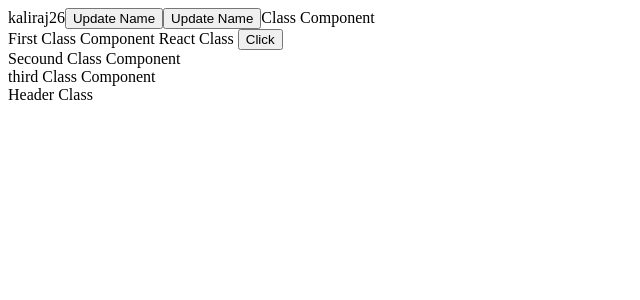
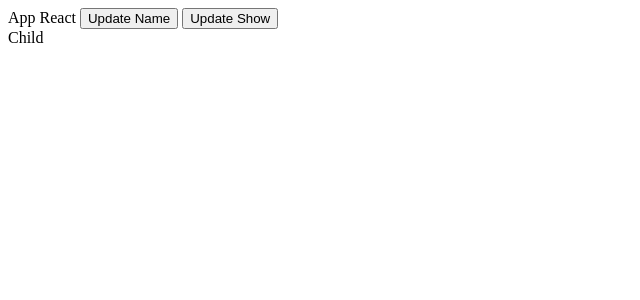
Before and after one commit to kalisubbaiya/react-js, a React (Create React App) app in the folder react-app/my-project/: page / in a window 1280 px wide. Shown: the top 300 px of the page, without its empty margins (0-640 px from the left). Built offline with nearby package versions, Linux system fonts and the light colour scheme.

Commit message:
add react class workouts

```diff
--- a/react-app/my-project/src/App.js
+++ b/react-app/my-project/src/App.js
@@ -1,25 +1,25 @@
-import logo from './logo.svg';
-import './App.css';
+// rafce  - React Arrow Funtion Export Component
 
-function App() {
+import React, {useEffect, useState} from 'react'
+import Child from './Child';
+
+const App = () => {
+
+  const [name, setName]= useState("React");
+  const [show, setShow]= useState(true);
+
+  useEffect(()=>{
+    console.log("useEffect", "ComponentDidMount");
+  }, [name]);
+
   return (
-    <div className="App">
-      <header className="App-header">
-        <img src={logo} className="App-logo" alt="logo" />
-        <p>
-          Edit <code>src/App.js</code> and save to reload.
-        </p>
-        <a
-          className="App-link"
-          href="https://reactjs.org"
-          target="_blank"
-          rel="noopener noreferrer"
-        >
-          Learn React
-        </a>
-      </header>
+    <div>App{" "}
+      {name} {" "}
+      <button onClick={()=>setName("JS")}>Update Name</button> {" "}
+      <button onClick={()=>setShow(!show)}>Update Show</button>
+      {show ? <Child /> : null}
     </div>
-  );
+  )
 }
 
-export default App;
+export default App
--- /dev/null
+++ b/react-app/my-project/src/Child.js
@@ -0,0 +1,17 @@
+import React, {useEffect} from 'react'
+
+const Child = () => {
+
+    useEffect(()=>{
+    console.log("Child", "ComponentDidMount");
+        return() =>{
+            console.log("componentWillUnmount");
+        }
+    })
+
+  return (
+    <div>Child</div>
+  )
+}
+
+export default React.memo(Child);
--- a/react-app/my-project/src/HeaderClass/Header.js
+++ b/react-app/my-project/src/HeaderClass/Header.js
@@ -3,9 +3,30 @@
 import React, { Component } from 'react'
 
 export class Header extends Component {
+  constructor(){
+    super();
+    this.state={
+      name:"life cycle"
+    };
+    console.log("constructor");
+  }
+
+  componentDidMount(){
+    console.log("ComponentDidMount");
+  }
+  componentDidUpdate(){
+    console.log("componentDidUpdate", this.state.name);
+  }
+
   render() {
+    console.log("render");
     return (
-      <div>Header Class</div>
+      <div>Header Class {this.state.name}
+      <button onClick={()=> {this.setState({name:"React life cycle"},()=>{
+        console.log(this.state.name)
+      });
+      console.log(this.state.name)}}>update</button>
+      </div>
     )
   }
 }
--- a/react-app/my-project/src/index.js
+++ b/react-app/my-project/src/index.js
@@ -82,65 +82,173 @@
 //     <Main />
 // );
 
-import Header from './HeaderClass/Header';
+// import Header from './HeaderClass/Header';
 
-class Third extends Component {
-  render () {
-    return <div> third Class Component</div>
-  }
-}
+// class Third extends Component {
+//   render () {
+//     return <div> third Class Component</div>
+//   }
+// }
 
-class Secound extends Component {
-  render () {
-    return <div>Secound Class Component</div>
-  }
-}
+// class Secound extends Component {
+//   render () {
+//     return <div>Secound Class Component</div>
+//   }
+// }
 
 
-class Frist extends Component {
-  render () {
-    console.log("this",this);
-    return(
-     <div>
-      {" "}
-      First Class Component {this. props.data } {""}
-      <button onClick={()=> this.props.get ("Data")}>Click</button>
-      </div>
-    )
-  }
-}
+// class Frist extends Component {
+//   render () {
+//     console.log("this",this);
+//     return(
+//      <div>
+//       {" "}
+//       First Class Component {this. props.data } {""}
+//       <button onClick={()=> this.props.get ("Data")}>Click</button>
+//       </div>
+//     )
+//   }
+// }
 
-class Main extends Component {
-  constructor() {
-    super();
-    this.state= {
-      name:"kaliraj",
-      age:26,
-      feature:"state"
-    };
-    console.log(this);
-  }
-  getData() {
-    console.log("data");
-  }
-  updateName() {
-    this.setState({name:"React State"});
-  }
-  render () {
-    return (
-      <div>
-        {this.state.name}
-        {this.state.age}
-        <button onClick={() => this.updateName()}>Update Name</button>
-        <button onClick={this.updateName.bind(this)}>Update Name</button>
-        Class Component
-        <Frist data="React Class"  get={this.getData}/>
-        <Secound />
-        <Third />
-        <Header />
-      </div>
-    )
-  }
-}
-const root = ReactDOM.createRoot(document.getElementById('root'));
-root.render(<Main />);
+// class Main extends Component {
+//   constructor() {
+//     super();
+//     this.state= {
+//       name:"kaliraj",
+//       age:26,
+//       feature:"state"
+//     };
+//     console.log(this);
+//   }
+//   getData() {
+//     console.log("data");
+//   }
+//   updateName() {
+//     this.setState({name:"React State"});
+//   }
+//   render () {
+//     return (
+//       <div>
+//         {this.state.name}
+//         {this.state.age}
+//         <button onClick={() => this.updateName()}>Update Name</button>
+//         <button onClick={this.updateName.bind(this)}>Update Name</button>
+//         Class Component
+//         <Frist data="React Class"  get={this.getData}/>
+//         <Secound />
+//         <Third />
+//         <Header />
+//       </div>
+//     )
+//   }
+// }
+
+// import React, { useState, useEffect } from 'react';
+
+// function MyComponent() {
+//   const [time, setTime] = useState(new Date());
+
+//   useEffect(() => {
+//     const interval = setInterval(() => {
+//       setTime(new Date());
+//     }, 1000);
+
+//   });
+
+//   return <div>
+//             <p>The current time is:</p>
+//             <p> {time.toLocaleTimeString()}</p>
+//           </div>;
+// }
+
+// const root = ReactDOM.createRoot(document.getElementById('root'));
+// root.render(<MyComponent />);
+
+// class First extends Component{
+//   render(){
+//     console.log('this',this);
+//     return <div>First Class component {this.props.name} {""}
+//     <button onClick={() => this.props.get("data")}>Click</button>
+//     </div>
+//   }
+// }
+
+// class Second extends Component{
+//   render(){
+//     return <div>Second Class component</div>
+//   }
+// }
+
+// class Main extends Component{
+
+//   constructor(){
+//     super();
+//     this.state = {
+//       fName:'kali',
+//       lName:'raj'
+//     }
+//     console.log(this);
+//   }
+
+//   getData(param){
+//     console.log('get data',param);
+//   }
+
+//   updateName(){
+//     this.setState({fName:"kaliraj", lName:"subbaiyakani"})
+//   }
+
+//   render(){
+//     console.log(this);
+//     return <div>
+//       {this.state.fName} {""} {this.state.lName} {""}
+//       <button onClick={() => this.updateName()}>update name</button>
+//       <button onClick={this.updateName.bind(this)}>update name</button>
+//       Class component
+//       <First name='react' get={this.getData}/>
+//       <Second />
+//     </div>
+//   }
+// }
+
+// const root =ReactDOM.createRoot(document.getElementById("root"));
+// root.render(<Main />)
+
+// import Header from './HeaderClass/Header';
+
+// const root =ReactDOM.createRoot(document.getElementById("root"));
+// root.render(<Header />)
+
+// Actual DOM example program in React
+
+// Virtual DOM example program in React
+
+// class App extends Component {
+//   constructor() {
+//     super();
+//     this.state = {count: 0};
+//   }
+//   handleClick() {
+//     this.setState({
+//       count: this.state.count + 1
+//     });
+//   }
+//   render() {
+//     return (
+//       <div>
+//         <h1>Add Quantity</h1>
+//         {/* <input type="text" value={this.state.count}></input> */}
+//         <h1>{this.state.count}</h1>
+//         <button onClick={this.handleClick.bind(this)}>ADD</button>
+//       </div>
+//     );
+//   }
+// }
+
+// export default App;
+
+import App from './App';
+
+
+const root =ReactDOM.createRoot(document.getElementById("root"));
+root.render(<App />)
```
